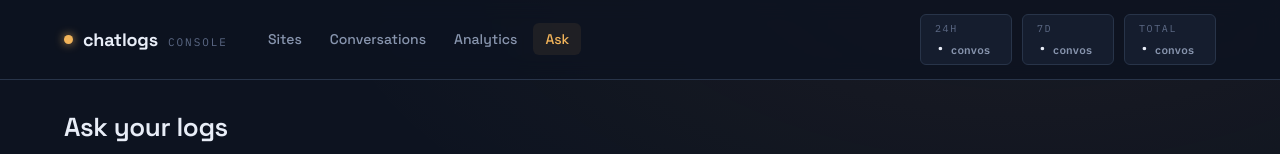
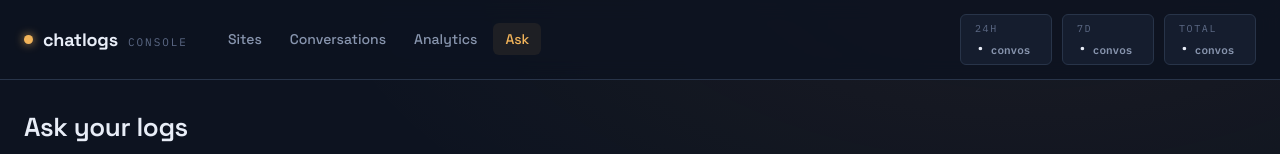
Before and after one commit to sjohnston1972/chatlogs, a React (Vite) app in the folder web/: page /ask in a window 1280 px wide. Shown: the top 154 px of the page. Built offline with nearby package versions, Linux system fonts and the light colour scheme; no server answers.

Commit message:
Widen content container to 1720px; cap transcript width for readability

```diff
--- a/web/src/components.css
+++ b/web/src/components.css
@@ -460,3 +460,7 @@
 @media (max-width: 820px) {
   .row.ai { grid-template-columns: 1fr auto; }
 }
+
+/* Keep transcript lines readable even though the container is now wide. */
+.thread { max-width: 1040px; }
+.ask-thread { max-width: 1040px; }
--- a/web/src/styles.css
+++ b/web/src/styles.css
@@ -21,7 +21,7 @@
   --display: "Space Grotesk", system-ui, sans-serif;
   --body: system-ui, -apple-system, "Segoe UI", Roboto, sans-serif;
 
-  --maxw: 1200px;
+  --maxw: 1720px;
 }
 
 * {
```
